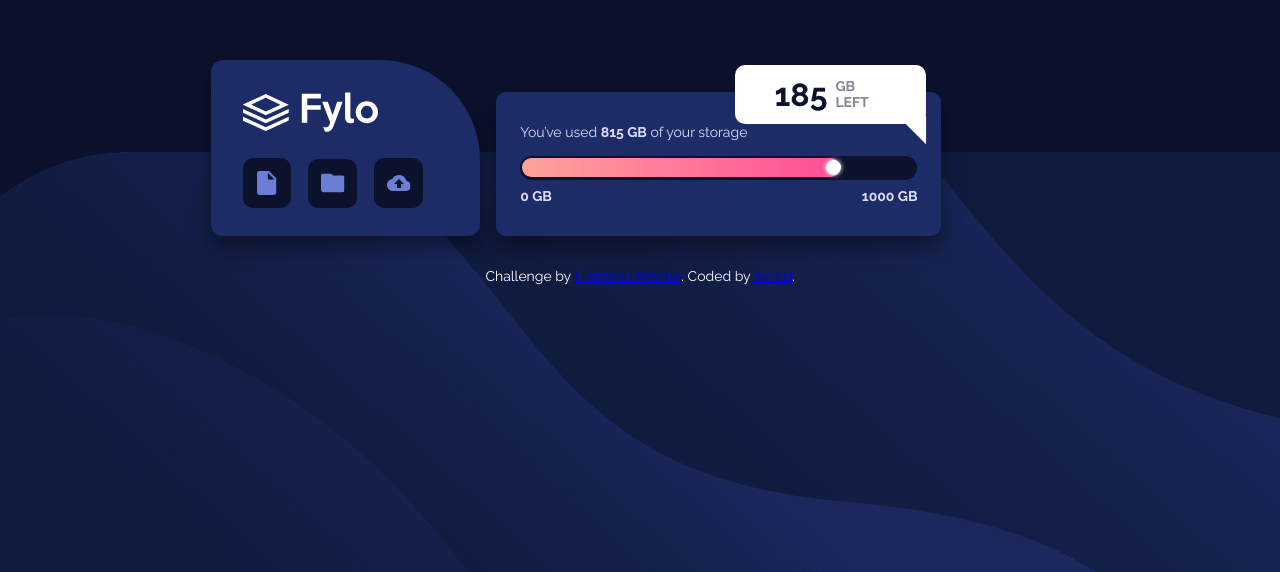
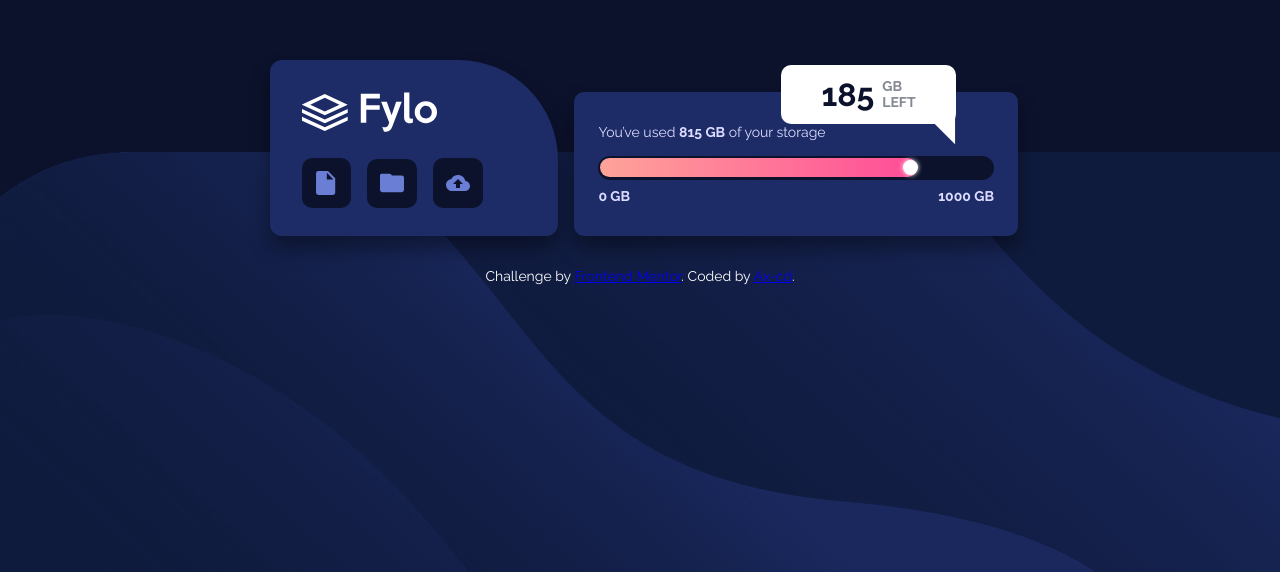
Before and after one commit to Ax-cd/fylo-data-storage-component-challenge, a plain HTML site: page index.html in a window 1280 px wide. Shown: the part 228-800 px from the top of the page. Drawn offline with Linux system fonts and the light colour scheme.

Commit message:
fix overflow

```diff
--- a/src/style.css
+++ b/src/style.css
@@ -173,21 +173,20 @@
 }
 @media screen and (min-width: 60em) {
     main {
-        width: 80%;
+        width: 60%;
         margin: 0 auto 2rem;
         display: flex;
         align-items: flex-end;
-        justify-content: space-around;
+        justify-content: safe;
     }
     .top {
-        width: 60%;
+        min-width: 18rem;
         height: 11rem;
         padding: 2rem 0 2rem 2rem;
         margin-right: 1rem;
-        margin-left: 4rem;
     }
     .bottom {
-        width: 100%;
+        min-width: 60%;
         height: 9rem;
     }
     .bar::after {
@@ -207,7 +206,7 @@
         padding: .7rem 0 .7rem 2rem;
         position: relative;
         top: -7rem;
-        right: 21%;
+        right: 32%;
     }
     .bottom-bottom::after {
         content: '';
```
